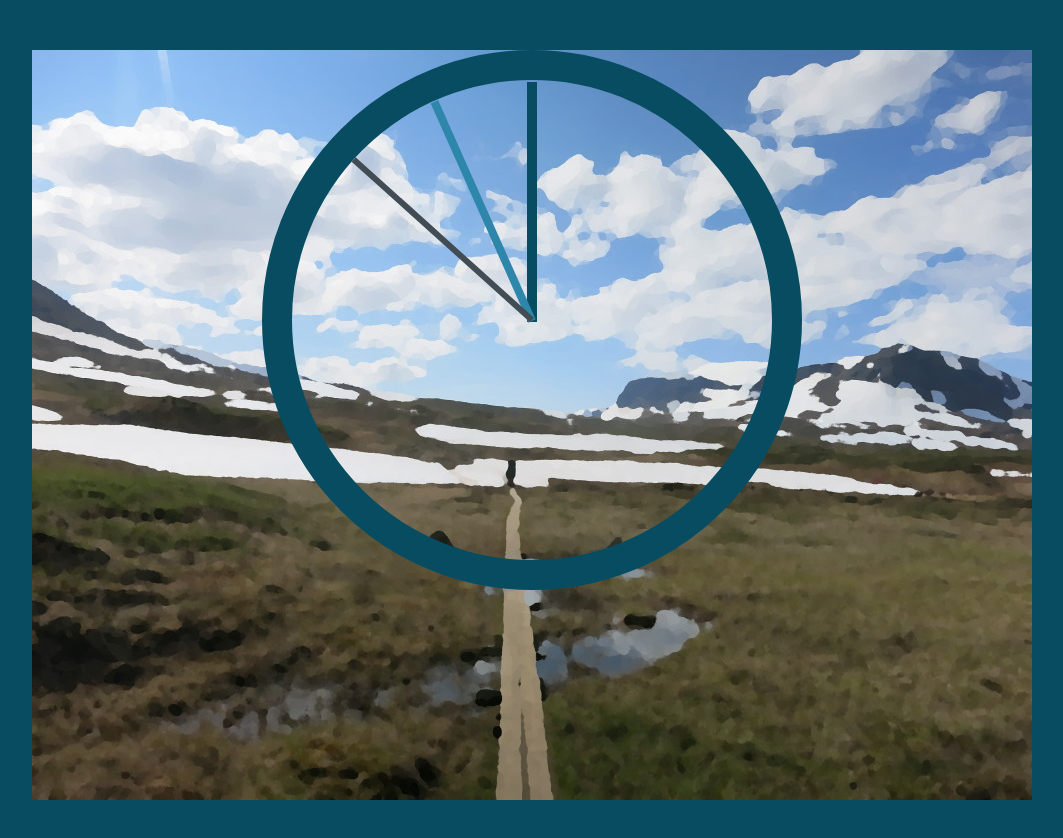
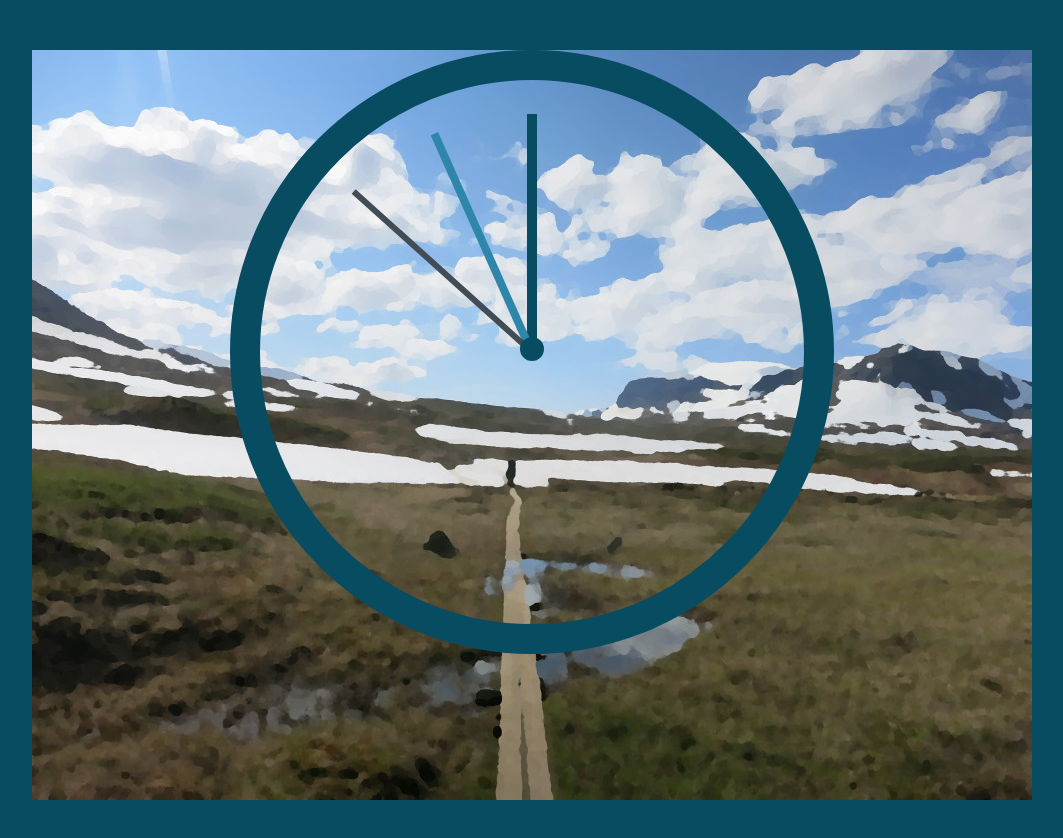
Before and after one commit to sb0m/JS30_2, a plain HTML site: page index.html in a window 1280 px wide. Shown: the whole page, without its empty margins (108-1171 px from the left). Drawn offline with Linux system fonts and the light colour scheme.

Commit message:
Add clock center

```diff
--- a/index.html
+++ b/index.html
@@ -11,6 +11,7 @@
             <div class="hand hour-hand"></div>
             <div class="hand min-hand"></div>
             <div class="hand second-hand"></div>
+            <div class="inner-clock"></div>
         </div>
     </div>
 </body>
--- a/index.js
+++ b/index.js
@@ -8,11 +8,12 @@ function setDate(secondHand, minuteHand, hourHand) {
     let secondsDegrees = ((seconds / 60) * 360) + 90;
     let minutesDegrees = ((minutes / 60) * 360) + 90;
     let hoursDegrees = ((hours / 12) * 360) + 90;
-    // console.log(seconds + " " + secondsDegrees);
+    console.log(seconds + " " + secondsDegrees);
     //rotation every second
     secondHand.style.transform = (`rotate(${secondsDegrees}deg)`);
     minuteHand.style.transform = (`rotate(${minutesDegrees}deg)`);
     hourHand.style.transform = (`rotate(${hoursDegrees}deg)`);
+    // 444 auf 90 360 + 90 = 450
 }
 
 window.onload = function () {
--- a/style.css
+++ b/style.css
@@ -39,7 +39,17 @@ body{
     border-radius: 50%;
     margin: 50px auto;
     position: relative;
-    padding: 2 rem;
+    padding: 2rem;
+}
+
+.inner-clock {
+    width: 5%;
+    height: 5%;
+    border: 5% solid #084c61;
+    border-radius: 50%;
+    position: absolute;
+    background-color:  #084c61;
+    margin: 47.5% 0rem 0rem 47.5%;
 }
 
 .clock-face {
@@ -51,7 +61,6 @@ body{
 
 .hand {
     width: 50%;
-    /*background: #1c2124;*/
     position: absolute;
     top: 50%;
     /*to make possible when rotating the hand that it's
```
